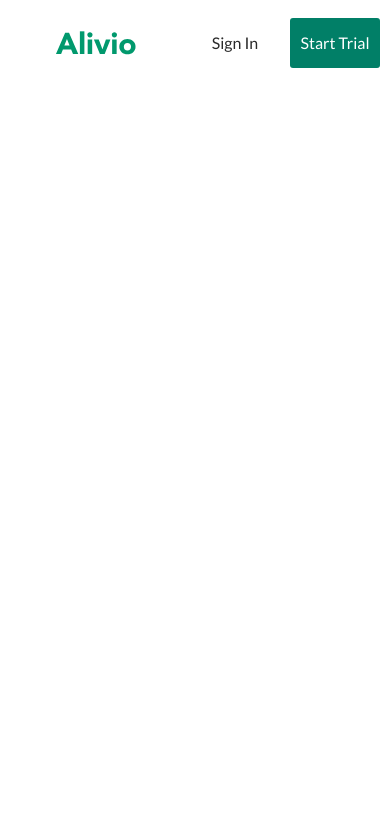
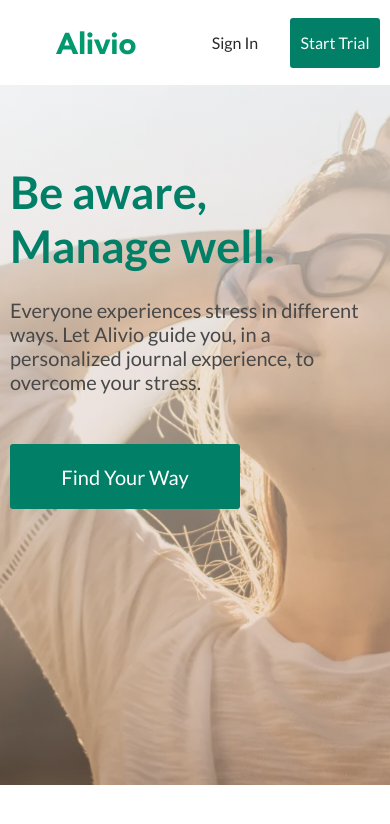
Before and after one commit to zhaslanulyx/alivio-landing, a plain HTML site: page index.html in a window 390 px wide. Drawn offline with Linux system fonts and the light colour scheme.

Commit message:
feat: add hero section

```diff
--- a/index.html
+++ b/index.html
@@ -45,5 +45,20 @@
 				</div>
 			</div>
 		</header>
+		<main class="content">
+			<section class="hero" aria-label="hero section" id="hero-id">
+				<div class="container">
+					<div class="hero__content">
+						<h1 class="hero__title">Be aware, Manage well.</h1>
+						<p class="hero__desc" aria-label="main description">
+							Everyone experiences stress in different ways. Let Alivio guide
+							you, in a personalized journal experience, to overcome your
+							stress.
+						</p>
+						<button type="button" class="btn">Find Your Way</button>
+					</div>
+				</div>
+			</section>
+		</main>
 	</body>
 </html>
--- a/main.css
+++ b/main.css
@@ -5,3 +5,4 @@
 
 /* Sections */
 @import url('./styles/sections/header.css');
+@import url('./styles/sections/hero.css');
--- /dev/null
+++ b/styles/sections/hero.css
@@ -0,0 +1,55 @@
+.hero {
+	background: url('/assets/webp/hero_bg.webp') center/cover no-repeat;
+	width: 100%;
+	height: 890px;
+}
+
+.hero__content {
+	padding: 180px 0 0 0;
+	max-width: 420px;
+	display: flex;
+	flex-direction: column;
+	justify-content: start;
+	align-items: start;
+}
+
+.hero__title {
+	color: var(--co-green);
+	font-size: 65px;
+	font-weight: 700;
+}
+
+.hero__desc {
+	margin: 25px 0 50px;
+	color: var(--co-light-black);
+	font-size: 20px;
+	font-weight: 400;
+}
+
+.hero__content .btn {
+	width: 230px;
+	height: 65px;
+}
+
+@media (max-width: 768px) {
+	.hero {
+		height: 700px;
+	}
+	.hero__content {
+		padding: 80px 0 0 0;
+	}
+}
+@media (max-width: 480px) {
+	.hero {
+		background: linear-gradient(
+				180deg,
+				rgba(245, 246, 252, 0.52),
+				rgba(255, 176, 139, 0.28)
+			),
+			url('/assets/webp/hero_bg.webp') 60% 50% / cover no-repeat;
+	}
+	.hero__title {
+		font-size: 45px;
+		max-width: 350px;
+	}
+}
```
